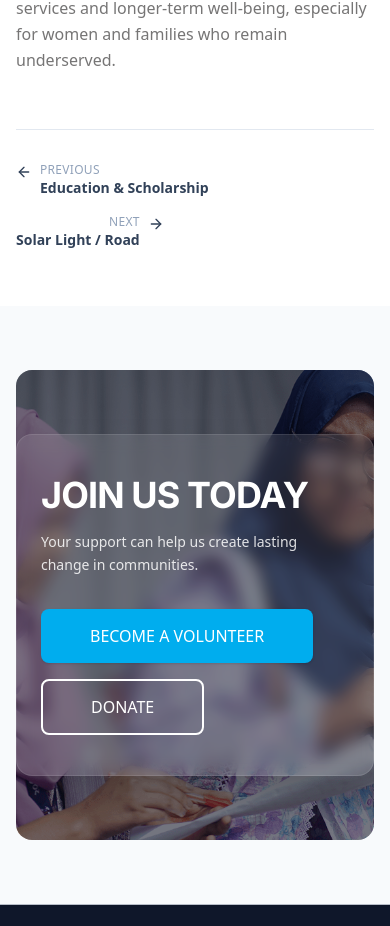
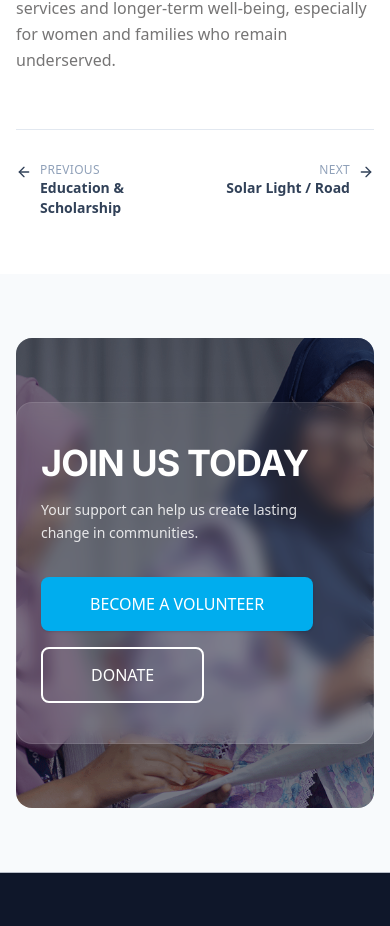
Before and after one commit to monojkumar2001/nur-najat-foundation-frontend, a Next.js app: page /programs/health in a window 390 px wide. Shown: the part 2339-3265 px from the top of the page. Built offline with nearby package versions, Linux system fonts and the light colour scheme.

Commit message:
Refactor ProgramDetail component layout for improved responsiveness and clarity. Adjust class names for better alignment and introduce break-word styling for program titles to enhance readability.

```diff
--- a/components/programs/ProgramDetail.jsx
+++ b/components/programs/ProgramDetail.jsx
@@ -92,18 +92,18 @@ export function ProgramDetail({ program }) {
             </Reveal>
           </div>
 
-          <div className="mt-14 flex flex-col gap-4 border-t border-slate-200 pt-8 sm:flex-row sm:items-center sm:justify-between">
+          <div className="mt-14 flex items-start justify-between gap-4 border-t border-slate-200 pt-8">
             {prev ? (
               <Link
                 href={`/programs/${prev.slug}`}
-                className="group inline-flex max-w-sm items-start gap-2 text-sm font-semibold text-slate-700 hover:text-primary"
+                className="group inline-flex min-w-0 max-w-[48%] items-start gap-2 text-sm font-semibold text-slate-700 hover:text-primary"
               >
                 <ArrowLeft className="mt-0.5 h-4 w-4 shrink-0" aria-hidden />
-                <span>
+                <span className="min-w-0 text-left">
                   <span className="block text-xs font-medium uppercase tracking-wide text-slate-400">
                     Previous
                   </span>
-                  {prev.shortTitle}
+                  <span className="block break-words">{prev.shortTitle}</span>
                 </span>
               </Link>
             ) : (
@@ -112,13 +112,13 @@ export function ProgramDetail({ program }) {
             {next ? (
               <Link
                 href={`/programs/${next.slug}`}
-                className="group inline-flex max-w-sm items-start gap-2 text-right text-sm font-semibold text-slate-700 hover:text-primary sm:ml-auto"
+                className="group ml-auto inline-flex min-w-0 max-w-[48%] items-start justify-end gap-2 text-sm font-semibold text-slate-700 hover:text-primary"
               >
-                <span>
+                <span className="min-w-0 text-right">
                   <span className="block text-xs font-medium uppercase tracking-wide text-slate-400">
                     Next
                   </span>
-                  {next.shortTitle}
+                  <span className="block break-words">{next.shortTitle}</span>
                 </span>
                 <ArrowRight className="mt-0.5 h-4 w-4 shrink-0" aria-hidden />
               </Link>
```
